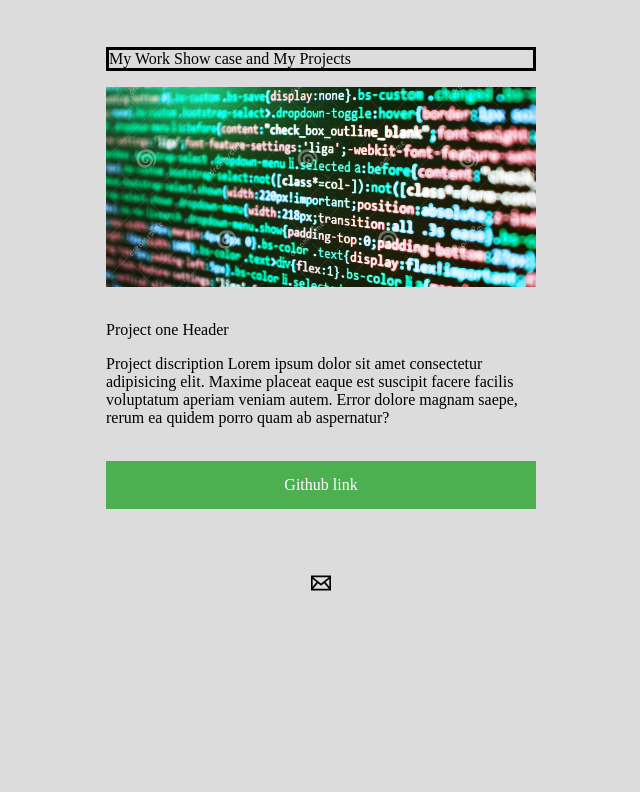
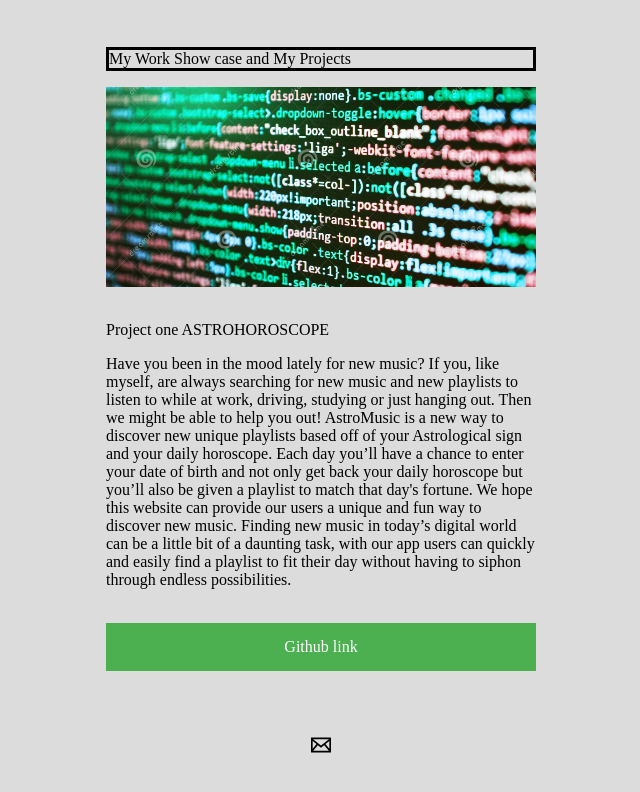
Before and after one commit to Vimalp2018/Portfolio, a plain HTML site: page index.html in a window 1280 px wide. Shown: the part 1313-2105 px from the top of the page, without its empty margins (319-959 px from the left). Drawn offline with Linux system fonts and the light colour scheme.

Commit message:
Update index.html

```diff
--- a/index.html
+++ b/index.html
@@ -69,10 +69,13 @@
           <div class="project-card">
             <img src="asset/abstract-source-code-background-project-managers-work-new-idea-business-company-html-website-structure-software-development-127601728.jpeg" class="project-image">
             <div class="project-card-text-container">
-              <div class="project-title">Project one Header</div>
-              <div class="Project-card-text">Project discription Lorem ipsum dolor sit amet consectetur adipisicing elit. Maxime placeat eaque est suscipit facere facilis voluptatum aperiam veniam autem. Error dolore magnam saepe, rerum ea quidem porro quam ab aspernatur?</div>
+              <div class="project-title">Project one ASTROHOROSCOPE</div>
+              <div class="Project-card-text">Have you been in the mood lately for new music? If you, like myself, are always searching for new music and new playlists to listen to while at work, driving, studying or just hanging out.
+Then we might be able to help you out! AstroMusic is a new way to discover new unique playlists based off of your Astrological sign and your daily horoscope. Each day you’ll have a chance to enter your date of birth and not only get back your daily horoscope but you’ll also be given a playlist to match that day's fortune.
+We hope this website can provide our users a unique and fun way to discover new music. Finding new music in today’s digital world can be a little bit of a daunting task, with our app users can quickly and easily find a playlist to fit their day without having to siphon through endless possibilities.
             </div>
-            <a class="button" href="https://github.com/Vimalp2018">
+            </div>
+            <a class="button" href="https://astro-div.github.io/Astro-Music/">
               <span class="button-text">Github link</span>
             </a>
           </div>
```
